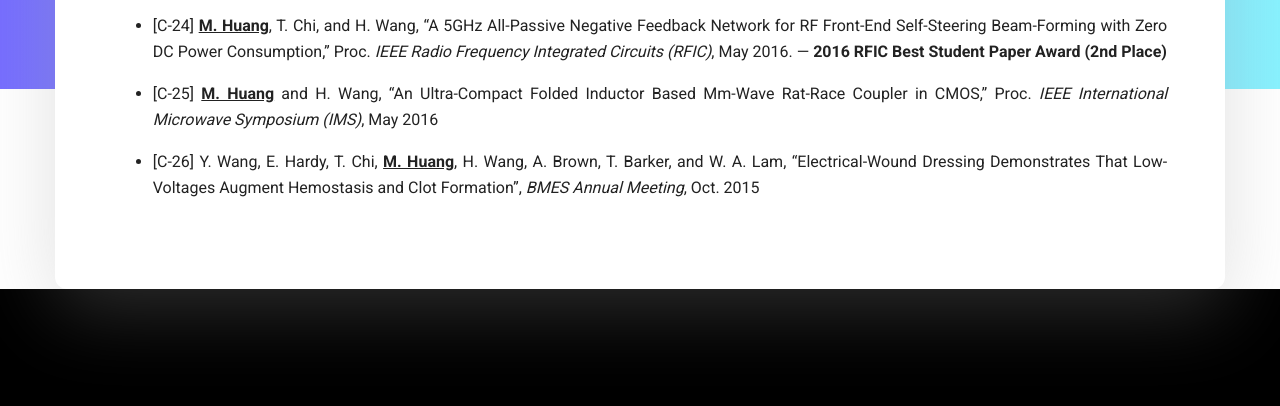
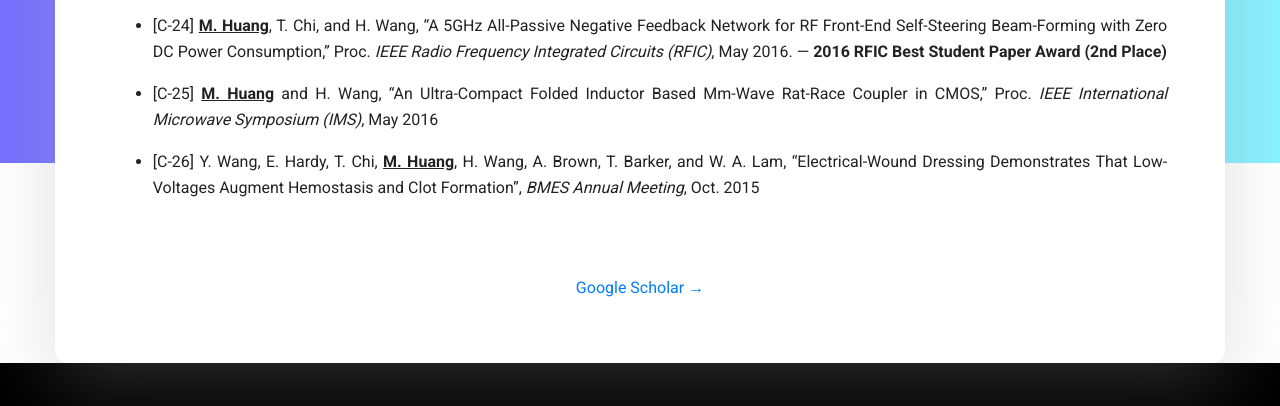
Before and after one commit to sandy8111112004/portfolioMH, a website: page publication.html in a window 1280 px wide. Shown: the part 3141-3547 px from the top of the page. Drawn offline with Linux system fonts and the light colour scheme.

Commit message:
add google scholar link and update homepage comtents

```diff
--- a/publication.html
+++ b/publication.html
@@ -375,10 +375,10 @@
 
 
 
-						<!--<div class="cus-text-center cus-margin-top-xs cus-margin-bottom-big">
-							<a href="./downloads/CV_Min-Yu_Huang.pdf" target="_blank" alt="Min-Yu Huang Resume" download
-								class="cus-pub-download">Download Resume &rarr;</a>
-						</div>-->
+						<div class="cus-text-center cus-margin-top-xs cus-margin-bottom-big">
+							<a href="https://scholar.google.com/citations?user=Eit2mXwAAAAJ&hl=en" target="_blank" alt="Min-Yu Huang google scholar serach results"
+								class="cus-pub-download">Google Scholar &rarr;</a>
+						</div>
 					</section>
 				</div>
 			</div>
```
Also changed, not shown: index.html (+1 -1 lines).
